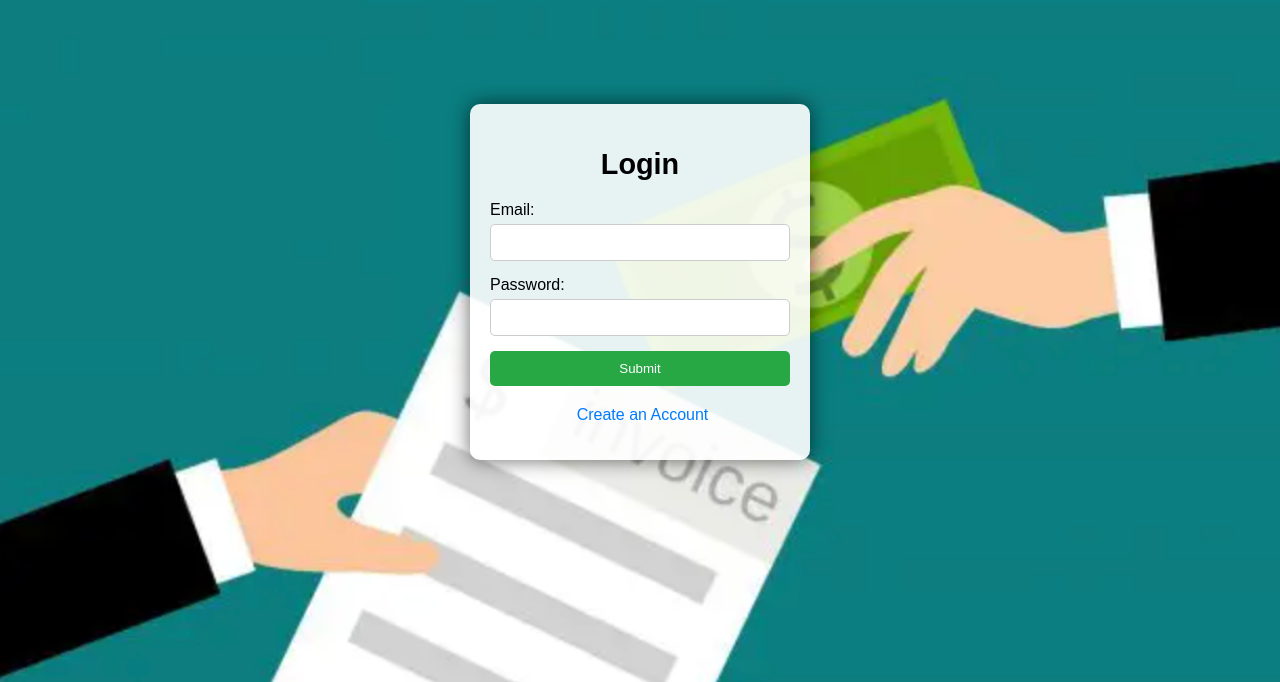
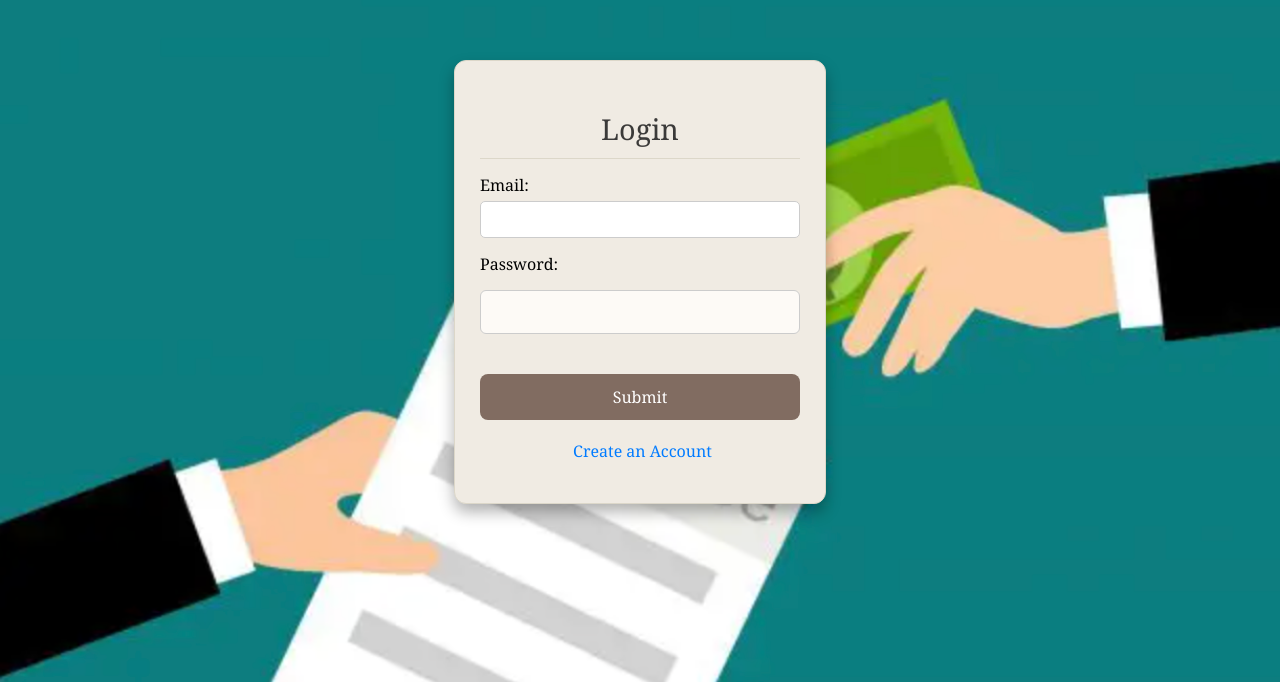
Before and after one commit to rrai112002/Rai-invoice-management-app, a React (Create React App) app in the folder rai-invoice-management-app/: page /login in a window 1280 px wide. Shown: the part 118-800 px from the top of the page. Built offline with nearby package versions, Linux system fonts and the light colour scheme.

Commit message:
login css changed

```diff
--- a/rai-invoice-management-app/src/component/login/login.css
+++ b/rai-invoice-management-app/src/component/login/login.css
@@ -49,7 +49,8 @@
     width: 300px;
     padding: 20px;
     border-radius: 10px;
-    background-color: rgba(255, 255, 255, 0.9);
+    font-family:'Trebuchet MS', 'Lucida Sans Unicode', 'Lucida Grande', 'Lucida Sans', Arial, sans-serif;
+    background-color: rgba(232, 214, 214, 0.9);
     box-shadow: 0px 0px 20px rgba(0, 0, 0, 0.6);
     animation: fadeInScale 0.8s ease-in-out; /* Smooth fade-in animation */
     transition: transform 0.3s ease-in-out; /* Transition for scaling on hover */
@@ -141,3 +142,74 @@
     margin-left: 5px;
 
   }
+
+  .login-container {
+    width: 320px;
+    padding: 25px;
+    margin: 120px auto;
+    border-radius: 12px;
+    font-family: 'Georgia', serif;
+    background-color: #f0ebe3;
+    border: 1px solid #dcd7c9;
+    box-shadow: 0px 8px 15px rgba(0, 0, 0, 0.3);
+    animation: fadeInScale 1s ease-in-out;
+    transition: transform 0.3s ease-in-out, box-shadow 0.3s ease-in-out;
+}
+
+.login-container:hover {
+    transform: scale(1.05);
+    box-shadow: 0px 10px 20px rgba(0, 0, 0, 0.4);
+}
+
+.login-container h2 {
+    text-align: center;
+    font-size: 1.8em;
+    margin-bottom: 15px;
+    color: #3b3a39;
+    border-bottom: 1px solid #dcd7c9;
+    padding-bottom: 10px;
+    font-weight: 500;
+}
+
+.login-container input[type="text"],
+.login-container input[type="password"] {
+    width: 100%;
+    padding: 12px;
+    margin: 10px 0;
+    border: 1px solid #ccc;
+    border-radius: 6px;
+    font-family: 'Georgia', serif;
+    background-color: #fdfaf6;
+    transition: border-color 0.2s ease;
+}
+
+.login-container input[type="text"]:focus,
+.login-container input[type="password"]:focus {
+    border-color: #b89b7c;
+    box-shadow: 0 0 5px rgba(184, 155, 124, 0.5);
+    outline: none;
+}
+
+.login-container button {
+    width: 100%;
+    padding: 12px;
+    margin-top: 15px;
+    background-color: #816c61;
+    color: white;
+    border: none;
+    border-radius: 8px;
+    font-size: 1em;
+    font-family: 'Georgia', serif;
+    cursor: pointer;
+    transition: background-color 0.3s ease, box-shadow 0.3s ease;
+}
+
+.login-container button:hover {
+    background-color: #a48c7b;
+    box-shadow: 0px 4px 10px rgba(0, 0, 0, 0.2);
+}
+
+@keyframes fadeInScale {
+    0% { opacity: 0; transform: scale(0.8); }
+    100% { opacity: 1; transform: scale(1); }
+}
```
